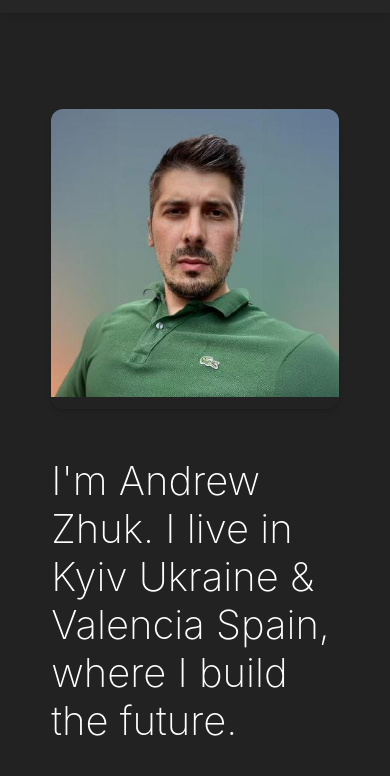
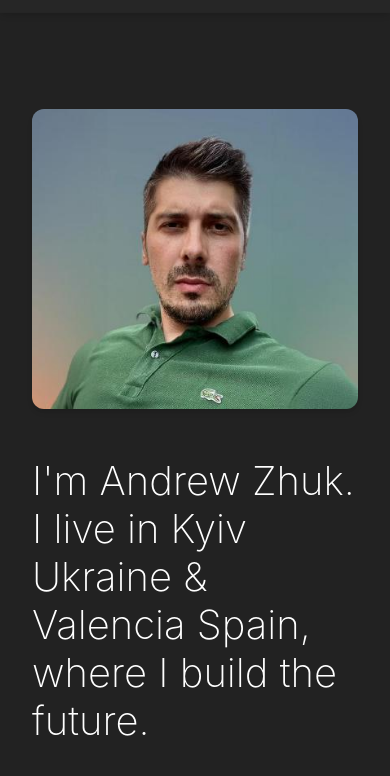
Before and after one commit to andrewzhuk/andrewzhuk.com, a Gatsby site: page /about in a window 390 px wide. Shown: the part 68-844 px from the top of the page. Built offline with nearby package versions, Linux system fonts and the light colour scheme; Gatsby itself is replaced by a stand-in of ours.

Commit message:
fix: carousel items

```diff
--- a/src/styles/global.css
+++ b/src/styles/global.css
@@ -75,7 +75,7 @@ body {
   flex-grow: 1;
   max-width: var(--container-width);
   margin: 0 auto;
-  padding: 2rem 2.2rem;
+  padding: 2rem 1rem;
   width: 100%;
 }
 
@@ -461,6 +461,16 @@ svg.icon {
 .items-slider .navigation-wrapper.right {
   right: 0;
   transform: translate(calc(50% + 0px), -50%);
+}
+
+@media screen and (max-width: 640px) {
+  .items-slider .navigation-wrapper.right {
+    transform: translate(calc(50% + -15px), -50%);
+  }
+
+  .items-slider .navigation-wrapper.left {
+    transform: translate(calc(-50% + 15px), -50%);
+  }
 }
 
 .items-slider .navigation-wrapper .navigation {
```
